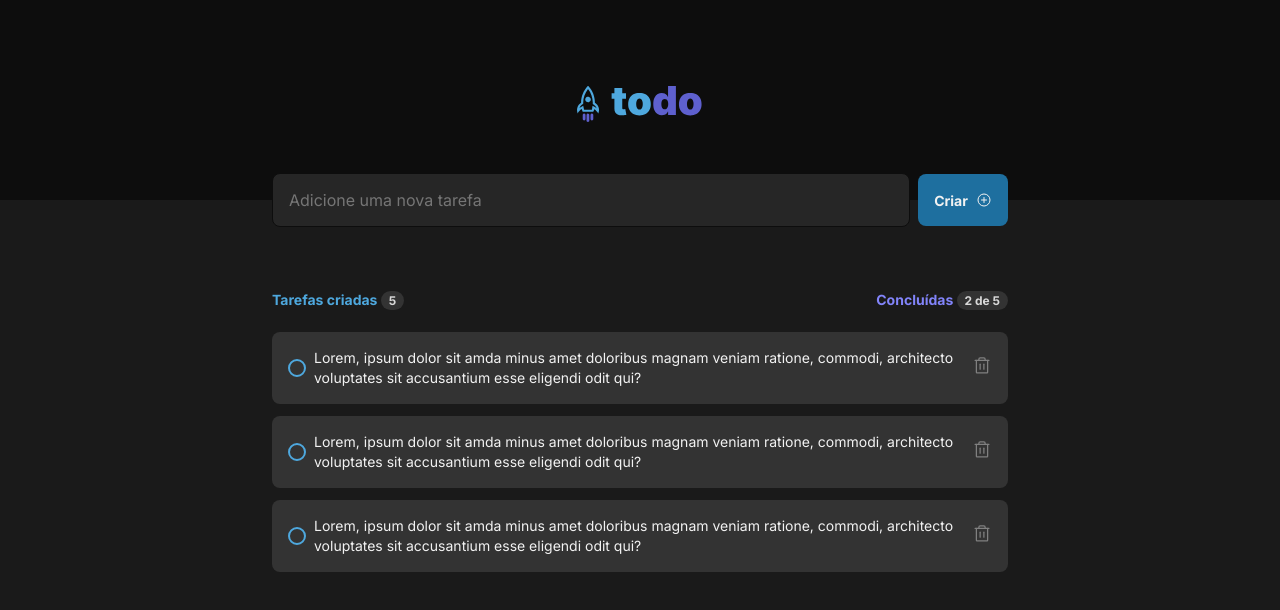
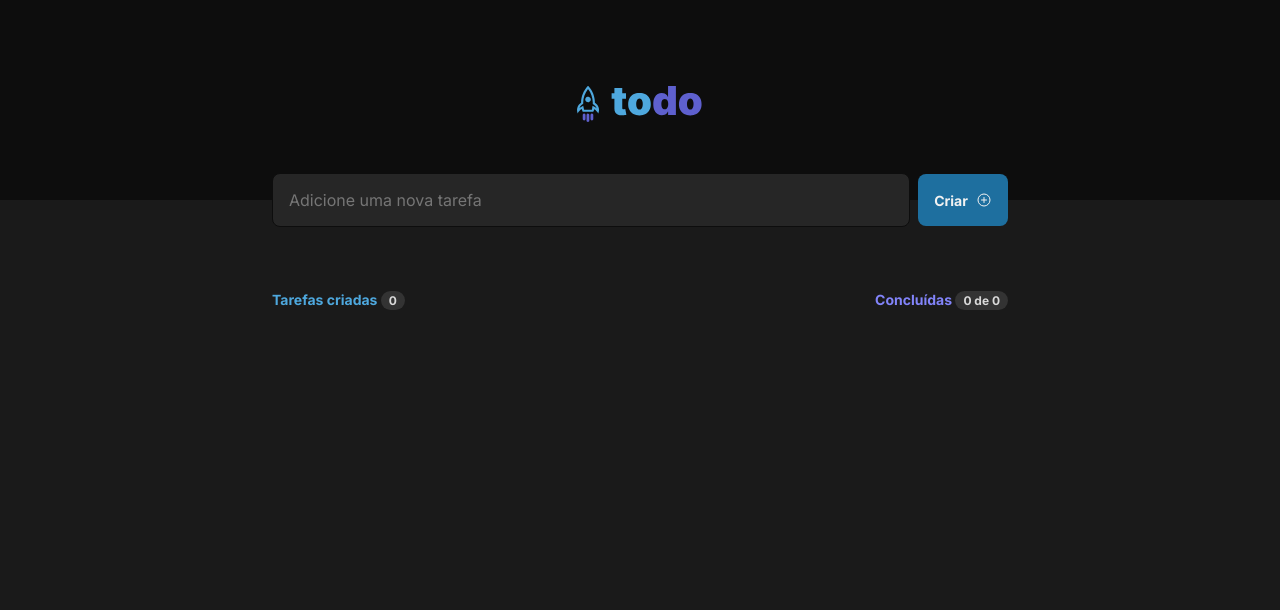
Before and after one commit to LeonardsonSilva/desafio01-to-do-list-reactjs, a React (Vite) app: page / in a window 1280 px wide. Shown: the top 610 px of the page. Built offline with nearby package versions, Linux system fonts and the light colour scheme.

Commit message:
feat: adicionando task pelo input

```diff
--- a/package.json
+++ b/package.json
@@ -11,11 +11,13 @@
   "dependencies": {
     "phosphor-react": "^1.4.1",
     "react": "^18.2.0",
-    "react-dom": "^18.2.0"
+    "react-dom": "^18.2.0",
+    "uuid": "^8.3.2"
   },
   "devDependencies": {
     "@types/react": "^18.0.17",
     "@types/react-dom": "^18.0.6",
+    "@types/uuid": "^8.3.4",
     "@vitejs/plugin-react": "^2.0.1",
     "typescript": "^4.6.4",
     "vite": "^3.0.7"
--- a/src/App.tsx
+++ b/src/App.tsx
@@ -3,32 +3,78 @@ import {Header} from './components/Header'
 import styles from './App.module.css'
 import {PlusCircle} from 'phosphor-react'
 import { TaskCard } from './components/TaskCard'
+import { ChangeEvent, FormEvent, useState } from 'react'
+import {v4 as uuidv4} from 'uuid' //npm i --save-dev @types/uuid
+import {TaskProps} from './components/TaskCard'
+
 export function App() {
+
+  const [tasks, setTasks] = useState<TaskProps[]>([]);  //<any[]>([]) por causa da info: type string is not assignable to type never
+  const [newTaskText, setNewTaskText] = useState('');
+
+  const quantityTasks = tasks.length
+  const quantityTasksCompleted = tasks.filter((task) => task.isCompleted==true).length
+
+  function handleNewTask(event: FormEvent){
+    event.preventDefault() //para previnir ser redirecionado para outra página
+
+    setTasks([
+      ...tasks,
+      {
+        id: uuidv4(),
+        description: newTaskText,
+        isCompleted: false,
+      }
+    ])
+
+    setNewTaskText('');
+  }
+
+  function handleNewTaskInputChange(event: ChangeEvent<HTMLInputElement>){
+    setNewTaskText(event.target.value)
+  }
 
   return (
     <>
       <Header/>
+      <div className={styles.wrapper}>
 
-      <div className={styles.wrapper}>
-        <form action="#" className={styles.newTaskForm}>
-          <input type="text" placeholder='Adicione uma nova tarefa'/>
-          <button type='submit' >
+        <form onSubmit={handleNewTask} className={styles.newTaskForm}>
+          <input
+            type="text"
+            name='inputTask'
+            placeholder='Adicione uma nova tarefa'
+            onChange={handleNewTaskInputChange}
+            value={newTaskText}
+            required
+          />
+          <button type='submit'>
             Criar <PlusCircle size={16}/>
           </button>
         </form>
 
         <div className={styles.taskInfo}>
           <div className={styles.taskInfoCreated}>
-            Tarefas criadas <span className={styles.numberTasks}>5</span>
+            Tarefas criadas <span className={styles.numberTasks}>{quantityTasks}</span>
           </div>
           <div className={styles.taskInfoCompleted}>
-            Concluídas <span className={styles.numberTasks}>2 de 5</span>
+            Concluídas <span className={styles.numberTasks}>{quantityTasksCompleted} de {quantityTasks}</span>
           </div>
         </div>
 
-        <TaskCard/>
-        <TaskCard/>
-        <TaskCard/>
+        <div>
+          {tasks.map(task =>{
+            return (
+              <TaskCard
+                key={task.id}
+                id={task.id}
+                description={task.description}
+                isCompleted={task.isCompleted}
+              />
+            )
+          })}
+        </div>
+
       </div>
     </>
   )
--- a/src/components/TaskCard.tsx
+++ b/src/components/TaskCard.tsx
@@ -1,15 +1,20 @@
 import styles from './TaskCard.module.css'
 import {Trash} from 'phosphor-react'
 
-export function TaskCard(){
+export interface TaskProps{
+  id: string;
+  description: string;
+  isCompleted: boolean;
+}
+
+export function TaskCard({description, }: TaskProps){
   return(
     <div className={styles.content}>
         <button className={styles.checkContainer}>
           <div/>
         </button>
         <p>
-          Lorem, ipsum dolor sit amda minus amet doloribus magnam veniam ratione, commodi,
-          architecto voluptates sit accusantium esse eligendi odit qui?
+          {description}
         </p>
         <button className={styles.deleteButton}>
           <Trash size={20}/>
```
Also changed, not shown: 1 other file (tests, documents, lock files or other folders).
